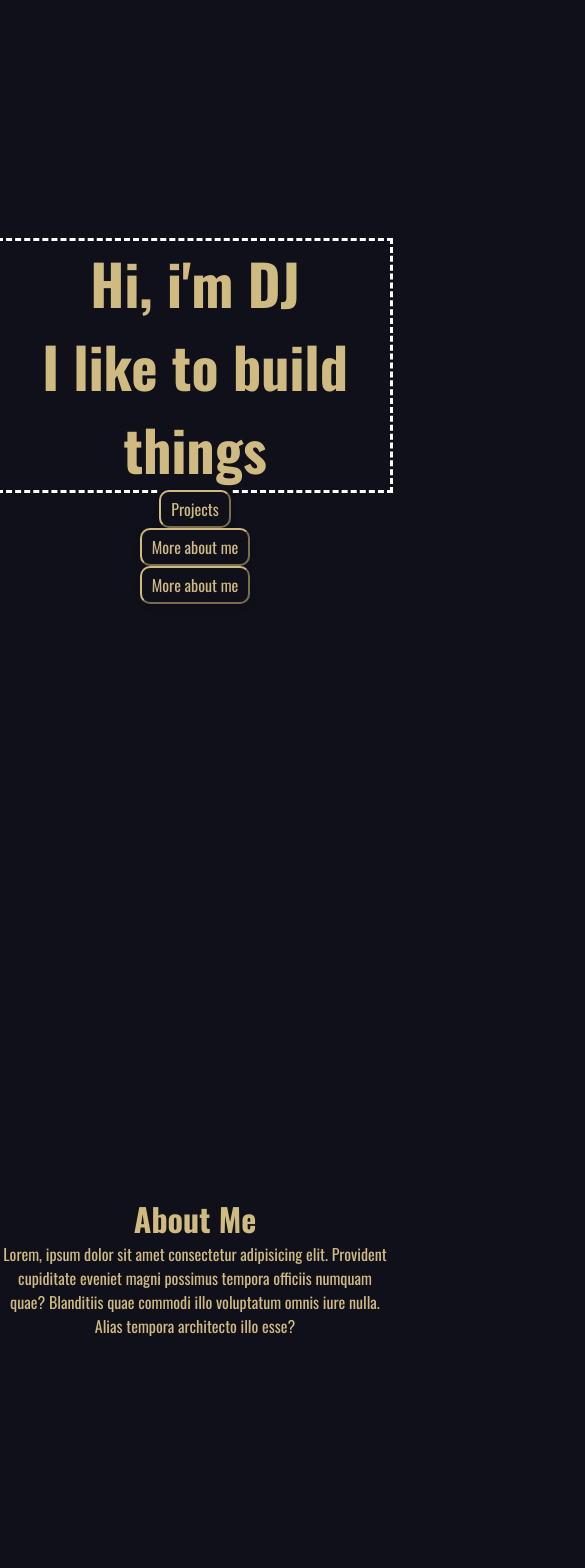
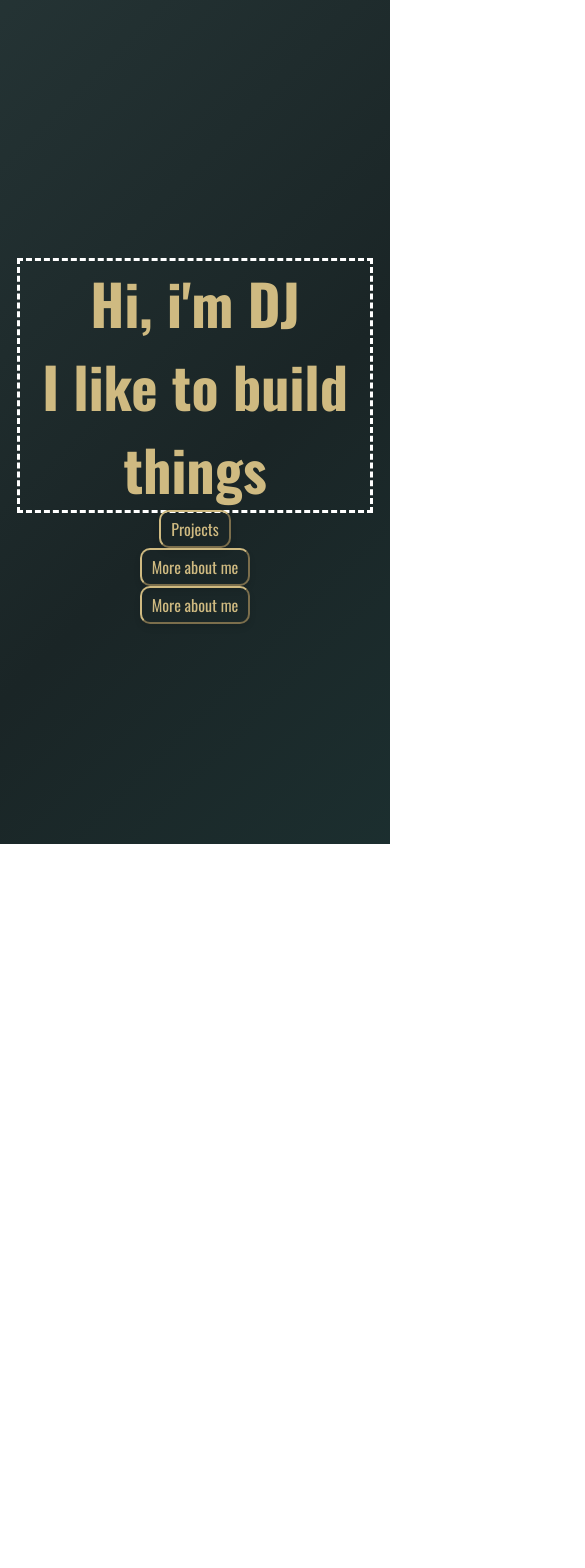
Before and after one commit to Deejayayay/Portofolio, a React (Vite) app in the folder dj-portfolio/: page / in a window 390 px wide. Shown: the top 1568 px of the page, 585 px wide, since content can reach past the window. After the commit the page ends 844 px from the top, so only its background shows below. Built offline with nearby package versions, Linux system fonts and the light colour scheme; a web font is replaced by a local one.

Commit message:
started bento box design for the pages

```diff
--- a/dj-portfolio/package.json
+++ b/dj-portfolio/package.json
@@ -12,7 +12,8 @@
   "dependencies": {
     "particles.js": "^2.0.0",
     "react": "^18.3.1",
-    "react-dom": "^18.3.1"
+    "react-dom": "^18.3.1",
+    "react-fast-marquee": "^1.6.5"
   },
   "devDependencies": {
     "@eslint/js": "^9.13.0",
--- a/dj-portfolio/src/App.tsx
+++ b/dj-portfolio/src/App.tsx
@@ -1,7 +1,6 @@
 
 //styles
 import './styles/globalstyles.css'
-import './styles/app.css'
 
 //pages
 import Hero from './pages/hero'
--- a/dj-portfolio/src/pages/about.tsx
+++ b/dj-portfolio/src/pages/about.tsx
@@ -1,16 +1,23 @@
-import { useState } from 'react'
+
 
 import '../styles/about.css'
 
 const About: React.FC = () => {
     return(
         <div className='about-container'>
-            <h1>About Me</h1>
-            <div className="about-text">
-                Lorem, ipsum dolor sit amet consectetur adipisicing elit.
-                Provident cupiditate eveniet magni possimus tempora officiis
-                numquam quae? Blanditiis quae commodi illo voluptatum omnis iure nulla.
-                Alias tempora architecto illo esse?
+
+            <div className="bento-about">
+                <div className="row row-1">
+                    <div className="col-1"></div>
+
+                    <div className="col-2">
+                        <div className="box">
+
+                        </div>
+                    </div>
+
+                    <div className="col-3"></div>
+                </div>
             </div>
         </div>
     );
--- a/dj-portfolio/src/pages/contact.tsx
+++ b/dj-portfolio/src/pages/contact.tsx
@@ -6,6 +6,9 @@ const Contact: React.FC = () => {
     return(
         <div className='contact-container'>
             <h1>Contact Me</h1>
+            <div className="contact-box">
+
+            </div>
         </div>
     );
 };
--- a/dj-portfolio/src/styles/about.css
+++ b/dj-portfolio/src/styles/about.css
@@ -2,8 +2,43 @@
     width: 100%;
     height: 100vh; /* Full viewport height */
     display: flex;
-    flex-direction: column;
+
     justify-content: center;
     align-items: center;
     text-align: center;
 }
+
+.bento-about{
+    outline: dashed 2px orange;
+    width: 1200px;
+    height: 750px;
+    border-radius: 1em;
+    padding: 1em;
+    display: flex;
+    gap: 1em;
+    flex-direction: column;
+}
+
+.col-1{
+    flex: 1;
+    outline: dashed 2px purple;
+    border-radius: 1em;
+}
+
+.col-2{
+    display: flex;
+    flex: 1;
+    outline: dashed 2px purple;
+    border-radius: 1em;
+}
+
+.col-3{
+    flex: 1;
+    outline: dashed 2px purple;
+    border-radius: 1em;
+}
+
+.box{
+    flex: 1;
+    outline: dashed 2px floralwhite;
+}
--- a/dj-portfolio/src/styles/globalstyles.css
+++ b/dj-portfolio/src/styles/globalstyles.css
@@ -1,18 +1,57 @@
+:root{
+    --primary-color: rgb(207, 186, 129);
+    --secondary-accent-color: rgb(110, 100, 79);
+    --primary-background-color: black;
+    --secondary-background-color: rgb(16, 16 , 27);
+}
+
 *{
     font-family: "Oswald", sans-serif;
-    background-color: var(--secondary-background-color);
     color: var(--primary-color);
     margin: 0;
     padding: 0;
     box-sizing: border-box;
+    scroll-behavior: smooth;
+
 }
 
+body, html {
+    margin: 0; /* Reset margin to prevent unwanted space */
+    height: 100%; /* Ensure body takes full height */
+    overflow: hidden; /* Prevents background jump on scroll */
+}
 
-:root{
-    --primary-color: rgb(207, 186, 129);
-    --secondary-color: rgb(90, 17, 157);
-    --primary-accent-color: rgb(201, 63, 59);
-    --secondary-accent-color: rgb(110, 100, 79);
-    --primary-background-color: black;
-    --secondary-background-color: rgb(16, 16 , 27);
-}
+body::before {
+    content: '';
+    position: fixed;
+    top: 0;
+    left: 0;
+    width: 100vw;
+    height: 100vh;
+    background: linear-gradient(135deg, #2c3e3f, #1a2526, #1e3b3b);
+    background-size: 200% 200%;
+    animation: moveGradient 5s ease infinite;
+    z-index: -1; /* Keeps it behind other content */
+  }
+
+@keyframes moveGradient {
+    0% { background-position: 0% 50%; }
+    50% { background-position: 100% 50%; }
+    100% { background-position: 0% 50%; }
+  }
+
+  .app{
+    position: relative; /* Positions relative to fixed background */
+    overflow-y: auto; /* Enables vertical scrolling */
+    height: 100vh; /* Fill the full viewport height */
+    padding: 20px; /* Optional: Adds some padding for aesthetics */
+  }
+
+  .app::-webkit-scrollbar {
+    display: none; /* Hides scrollbar */
+  }
+
+  /* Hide scrollbar for Firefox */
+  .app {
+    scrollbar-width: none; /* Hides scrollbar in Firefox */
+  }
--- a/dj-portfolio/src/styles/projects.css
+++ b/dj-portfolio/src/styles/projects.css
@@ -9,7 +9,7 @@
 }
 
 .bento{
-    width: 1500px;
+    width: 1200px;
     height: 750px;
     border-radius: 1em;
     padding: 2em;
@@ -62,39 +62,3 @@
     transform: scale(1.02);
     border: 2px solid #ffffff10;
 }
-@media(max-width:1024px){
-    .project-container{
-        flex-direction: column;
-    }
-
-    .row-1{
-        flex-direction: row;
-    }
-
-    .row-2{
-        flex-direction: row;
-    }
-
-    .row-3{
-        flex-direction: row;
-    }
-
-    .col{
-        flex: 2;
-        flex-direction: column;
-    }
-}
-
-@media(max-width:650px) {
-    .project-container{
-        max-width: 900px;
-        max-height: 550px;
-        gap: 0.5em;
-    }
-    .row{
-        gap: 0.5em;
-    }
-    .col{
-        gap: 0.5em;
-    }
-}
```
Also changed, not shown: dj-portfolio/src/styles/app.css (deleted), 1 other file (tests, documents, lock files or other folders).
